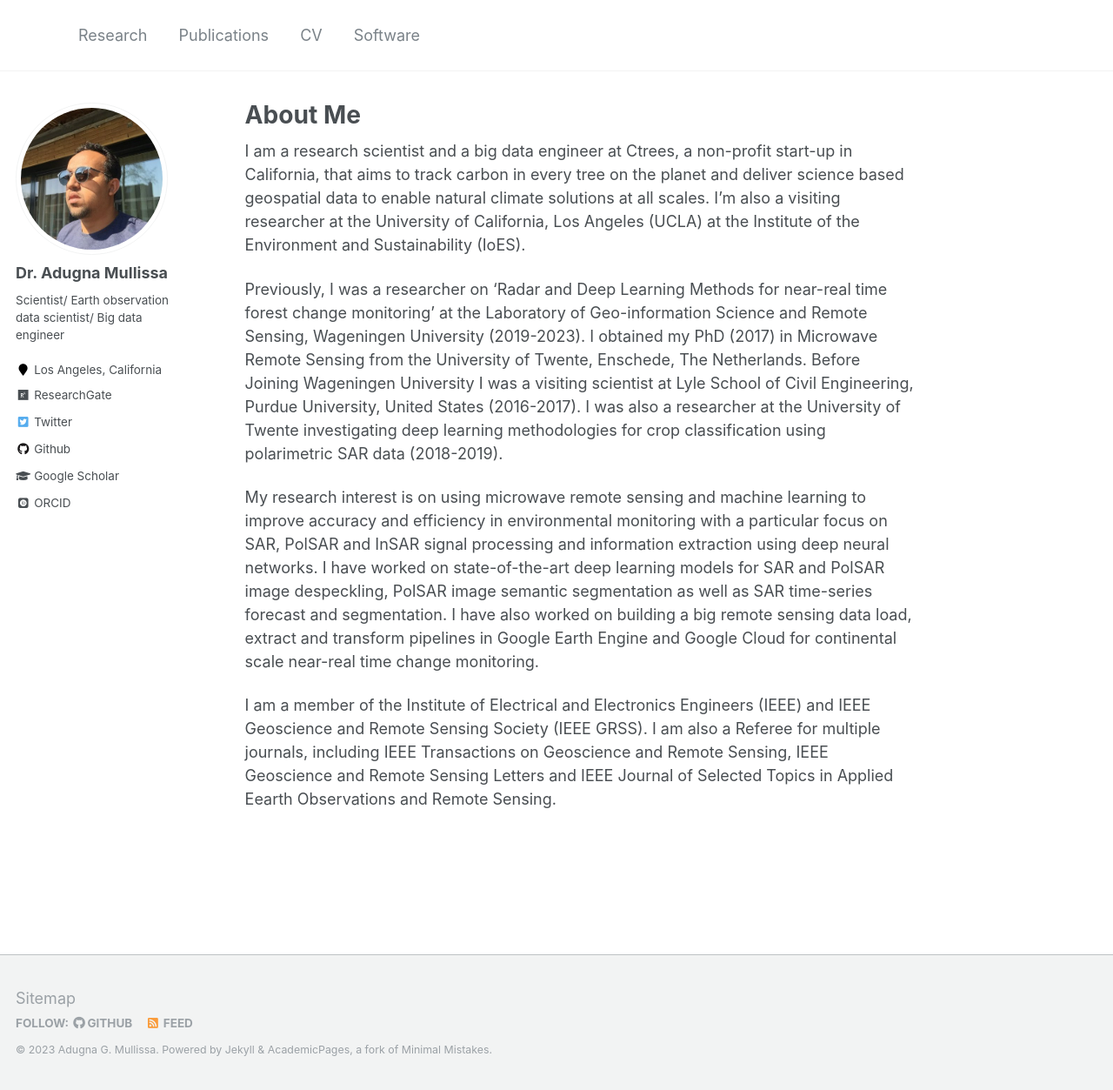
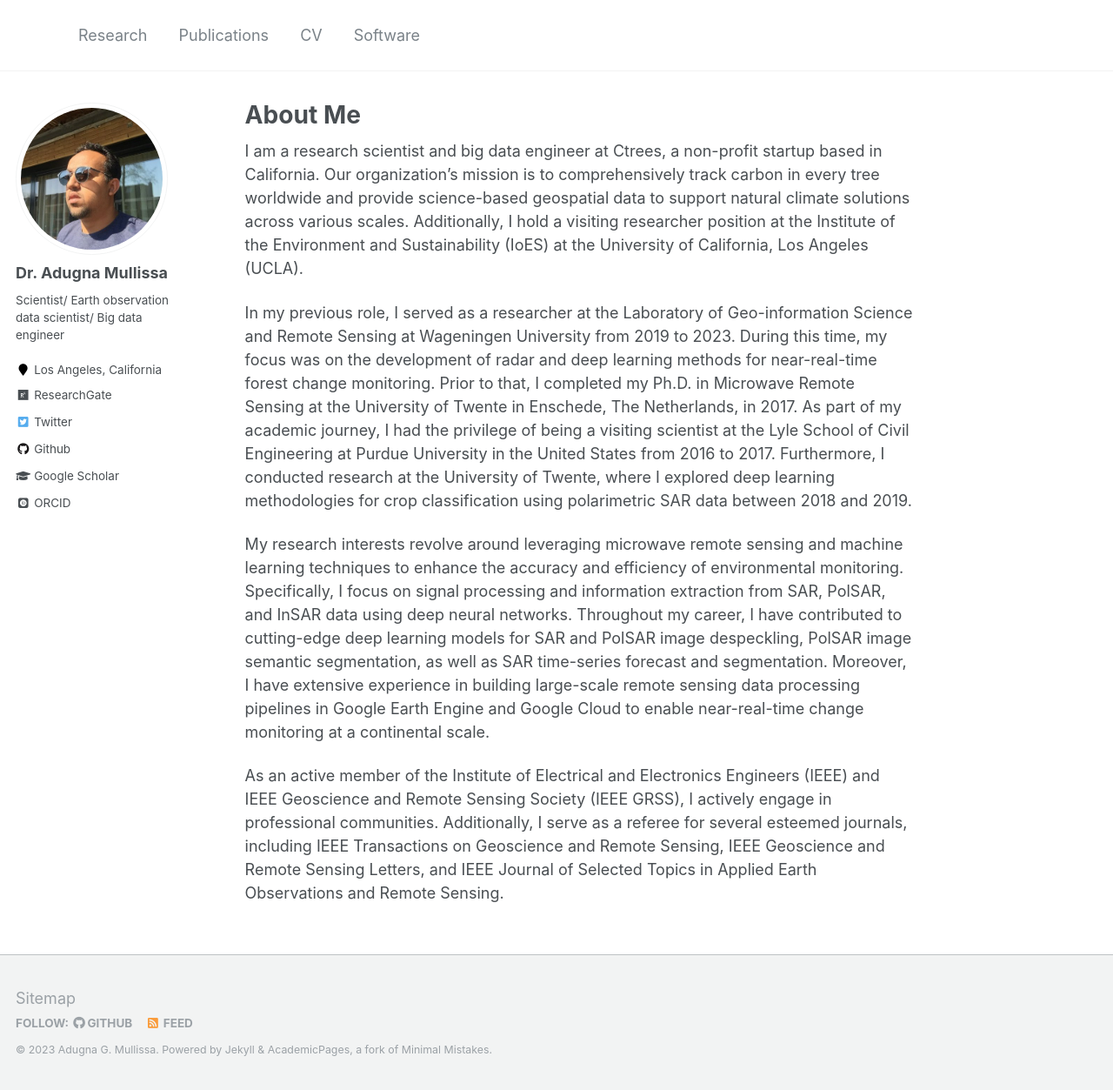
Before and after one commit to adugnag/adugnag.github.io, a Jekyll site: the page built from _pages/about.md, in a window 1280 px wide and 1253 px high. Shown: the whole window at 87% size. Built offline with Jekyll 4.4.1, drawn with Linux system fonts in a browser that asks for light colours; some web fonts are replaced.

Commit message:
Update about.md

```diff
--- a/_pages/about.md
+++ b/_pages/about.md
@@ -7,10 +7,10 @@ redirect_from:
   - /about/
   - /about.html
 ---
-I am a research scientist and a big data engineer at Ctrees, a non-profit start-up in California, that aims to track carbon in every tree on the planet and deliver science based geospatial data to enable natural climate solutions at all scales. I'm also a visiting researcher at the University of California, Los Angeles (UCLA) at the Institute of the Environment and Sustainability (IoES).
+I am a research scientist and big data engineer at Ctrees, a non-profit startup based in California. Our organization's mission is to comprehensively track carbon in every tree worldwide and provide science-based geospatial data to support natural climate solutions across various scales. Additionally, I hold a visiting researcher position at the Institute of the Environment and Sustainability (IoES) at the University of California, Los Angeles (UCLA).
 
-Previously, I was a researcher on 'Radar and Deep Learning Methods for near-real time forest change monitoring' at the Laboratory of Geo-information Science and Remote Sensing, Wageningen University (2019-2023). I obtained my PhD (2017) in Microwave Remote Sensing from the University of Twente, Enschede, The Netherlands. Before Joining Wageningen University I was a visiting scientist at Lyle School of Civil Engineering, Purdue University, United States (2016-2017). I was also a researcher at the University of Twente investigating deep learning methodologies for crop classification using polarimetric SAR data (2018-2019).
+In my previous role, I served as a researcher at the Laboratory of Geo-information Science and Remote Sensing at Wageningen University from 2019 to 2023. During this time, my focus was on the development of radar and deep learning methods for near-real-time forest change monitoring. Prior to that, I completed my Ph.D. in Microwave Remote Sensing at the University of Twente in Enschede, The Netherlands, in 2017. As part of my academic journey, I had the privilege of being a visiting scientist at the Lyle School of Civil Engineering at Purdue University in the United States from 2016 to 2017. Furthermore, I conducted research at the University of Twente, where I explored deep learning methodologies for crop classification using polarimetric SAR data between 2018 and 2019.
 
-My research interest is on using microwave remote sensing and machine learning to improve accuracy and efficiency in environmental monitoring with a particular focus on SAR, PolSAR and InSAR signal processing and information extraction using deep neural networks. I have worked on state-of-the-art deep learning models for SAR and PolSAR image despeckling, PolSAR image semantic segmentation as well as SAR time-series forecast and segmentation. I have also worked on building a big remote sensing data load, extract and transform pipelines in Google Earth Engine and Google Cloud for continental scale near-real time change monitoring.
+My research interests revolve around leveraging microwave remote sensing and machine learning techniques to enhance the accuracy and efficiency of environmental monitoring. Specifically, I focus on signal processing and information extraction from SAR, PolSAR, and InSAR data using deep neural networks. Throughout my career, I have contributed to cutting-edge deep learning models for SAR and PolSAR image despeckling, PolSAR image semantic segmentation, as well as SAR time-series forecast and segmentation. Moreover, I have extensive experience in building large-scale remote sensing data processing pipelines in Google Earth Engine and Google Cloud to enable near-real-time change monitoring at a continental scale.
 
-I am a member of the Institute of Electrical and Electronics Engineers (IEEE) and IEEE Geoscience and Remote Sensing Society (IEEE GRSS). I am also a Referee for multiple journals, including IEEE Transactions on Geoscience and Remote Sensing, IEEE Geoscience and Remote Sensing Letters and IEEE Journal of Selected Topics in Applied Eearth Observations and Remote Sensing.
+As an active member of the Institute of Electrical and Electronics Engineers (IEEE) and IEEE Geoscience and Remote Sensing Society (IEEE GRSS), I actively engage in professional communities. Additionally, I serve as a referee for several esteemed journals, including IEEE Transactions on Geoscience and Remote Sensing, IEEE Geoscience and Remote Sensing Letters, and IEEE Journal of Selected Topics in Applied Earth Observations and Remote Sensing.
```
